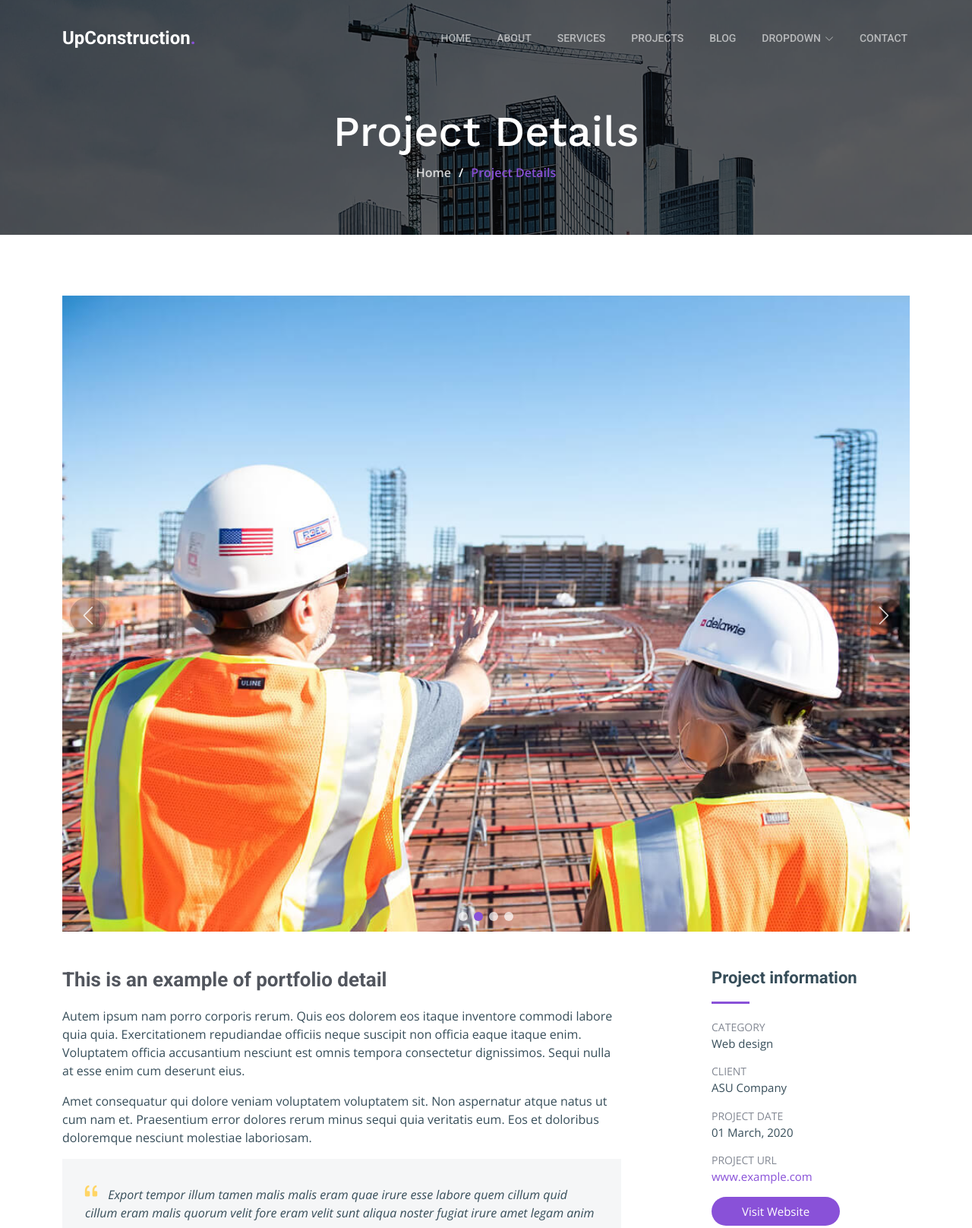
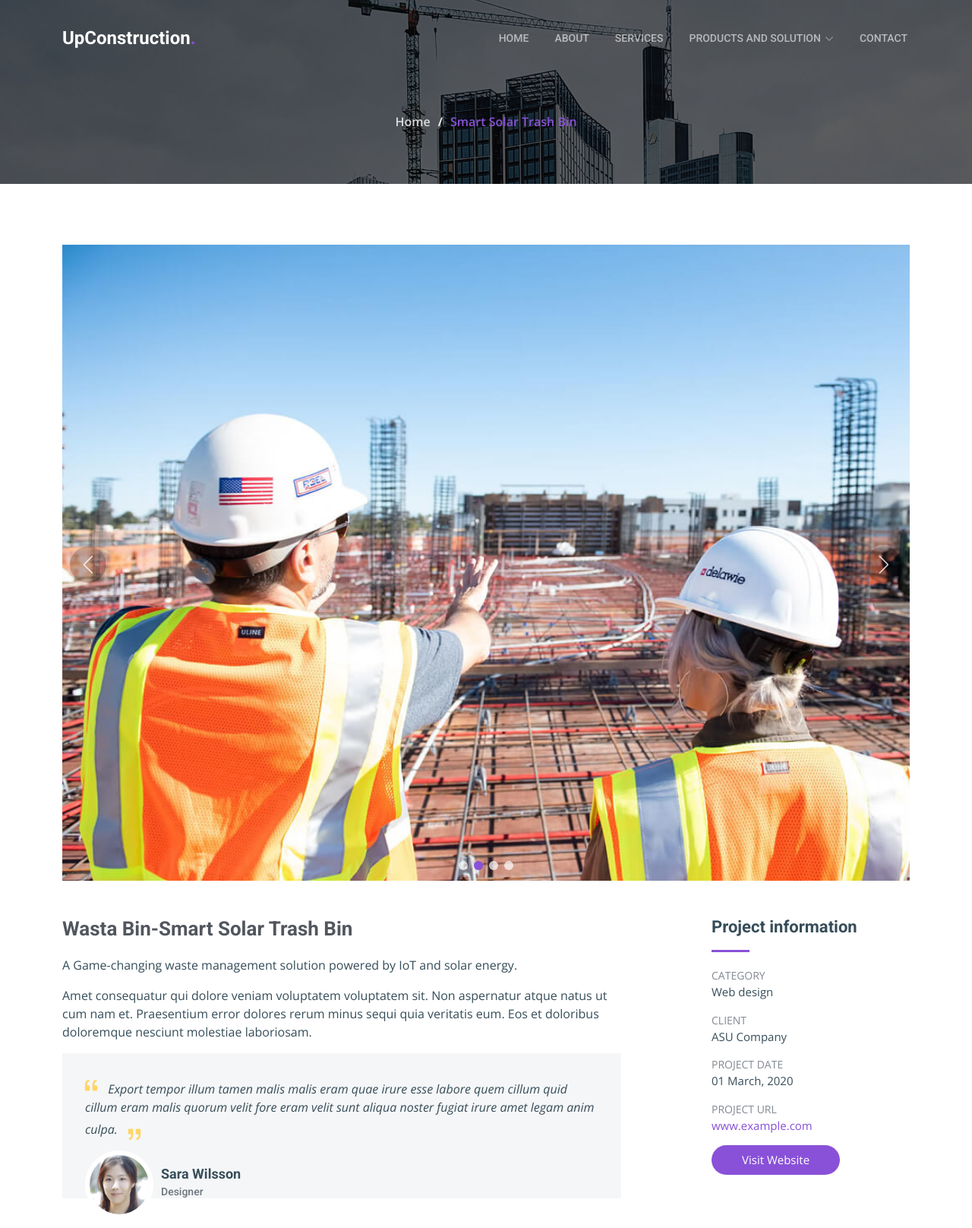
Before and after one commit to TjAthena/WastaBin, a plain HTML site: page project-details.html in a window 1280 px wide. Shown: the top 1616 px of the page at 76% size. Drawn offline with nearby package versions, Linux system fonts and the light colour scheme.

Commit message:
bin page

```diff
--- a/project-details.html
+++ b/project-details.html
@@ -57,23 +57,23 @@
           <li><a href="index.html">Home</a></li>
           <li><a href="about.html">About</a></li>
           <li><a href="services.html">Services</a></li>
-          <li><a href="projects.html">Projects</a></li>
-          <li><a href="blog.html">Blog</a></li>
-          <li class="dropdown"><a href="#"><span>Dropdown</span> <i class="bi bi-chevron-down dropdown-indicator"></i></a>
+          <!--<li><a href="projects.html">Projects</a></li>
+          <li><a href="blog.html">Blog</a></li>-->
+          <li class="dropdown"><a href="#"><span>Products and Solution</span> <i class="bi bi-chevron-down dropdown-indicator"></i></a>
             <ul>
-              <li><a href="#">Dropdown 1</a></li>
-              <li class="dropdown"><a href="#"><span>Deep Dropdown</span> <i class="bi bi-chevron-down dropdown-indicator"></i></a>
+              <li><a href="service-details.html">Smart Solar Trash Bin</a></li>
+              <!--<li class="dropdown"><a href="#"><span>Deep Dropdown</span> <i class="bi bi-chevron-down dropdown-indicator"></i></a>
                 <ul>
                   <li><a href="#">Deep Dropdown 1</a></li>
-                  <li><a href="#">Deep Dropdown 2</a></li>
+                  <li><a href="#"></a></li>
                   <li><a href="#">Deep Dropdown 3</a></li>
                   <li><a href="#">Deep Dropdown 4</a></li>
                   <li><a href="#">Deep Dropdown 5</a></li>
                 </ul>
-              </li>
-              <li><a href="#">Dropdown 2</a></li>
-              <li><a href="#">Dropdown 3</a></li>
-              <li><a href="#">Dropdown 4</a></li>
+              </li>-->
+              <li><a href="service-details.html">WastaBin Sensor</a></li>
+              <li><a href="#">Remote Management</a></li>
+              <li><a href="#">Advertising services</a></li>
             </ul>
           </li>
           <li><a href="contact.html">Contact</a></li>
@@ -89,10 +89,10 @@
     <div class="breadcrumbs d-flex align-items-center" style="background-image: url('assets/img/breadcrumbs-bg.jpg');">
       <div class="container position-relative d-flex flex-column align-items-center" data-aos="fade">
 
-        <h2>Project Details</h2>
+        <h2></h2>
         <ol>
           <li><a href="index.html">Home</a></li>
-          <li>Project Details</li>
+          <li>Smart Solar Trash Bin</li>
         </ol>
 
       </div>
@@ -134,9 +134,9 @@
 
           <div class="col-lg-8">
             <div class="portfolio-description">
-              <h2>This is an example of portfolio detail</h2>
+              <h2>Wasta Bin-Smart Solar Trash Bin</h2>
               <p>
-                Autem ipsum nam porro corporis rerum. Quis eos dolorem eos itaque inventore commodi labore quia quia. Exercitationem repudiandae officiis neque suscipit non officia eaque itaque enim. Voluptatem officia accusantium nesciunt est omnis tempora consectetur dignissimos. Sequi nulla at esse enim cum deserunt eius.
+                A Game-changing waste management solution powered by IoT and solar energy.
               </p>
               <p>
                 Amet consequatur qui dolore veniam voluptatem voluptatem sit. Non aspernatur atque natus ut cum nam et. Praesentium error dolores rerum minus sequi quia veritatis eum. Eos et doloribus doloremque nesciunt molestiae laboriosam.
```
Also changed, not shown: index.html (+1 -1 lines).
